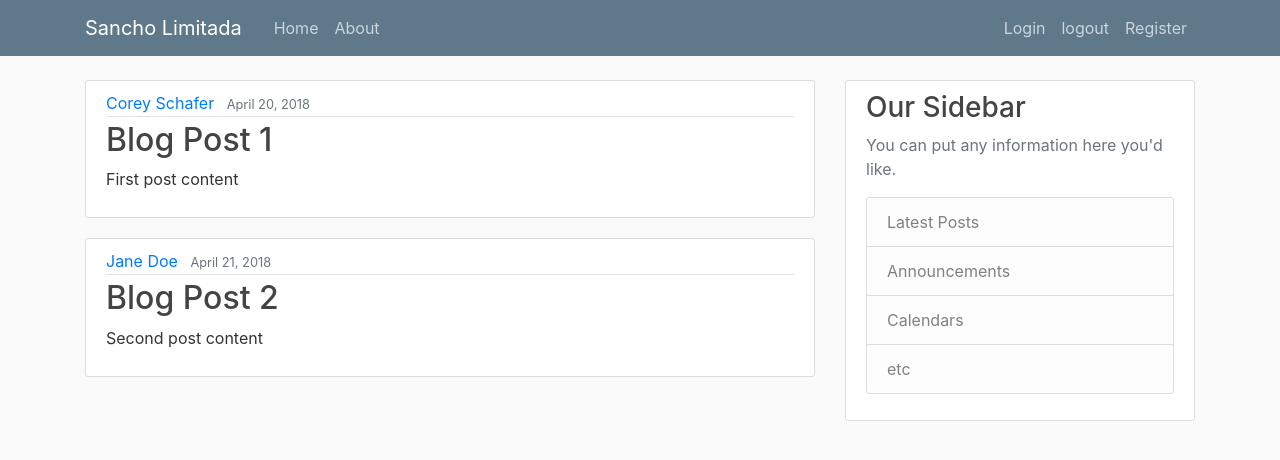
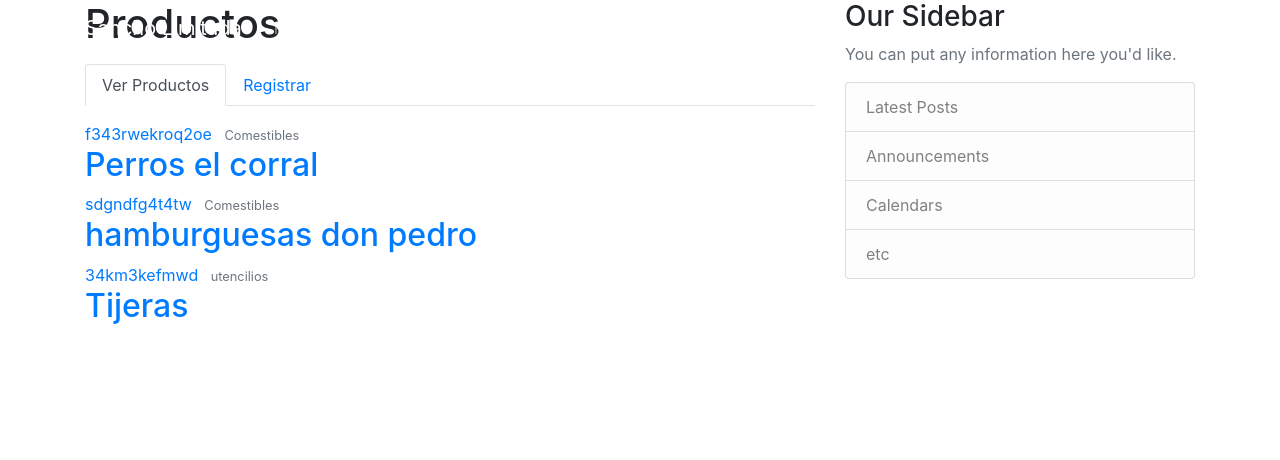
Before and after one commit to juanda2222/python_fullstack, a Flask app: page / in a window 1280 px wide. Shown: the top 460 px of the page. Run offline with Flask 2, Linux system fonts and the light colour scheme; a user stored in the database is signed in; some libraries are stand-ins or nearby versions.

Commit message:
visualizacion y registro de productos en proceso

```diff
--- a/PUNTO 1/SanchoApp/flaskRoutes.py
+++ b/PUNTO 1/SanchoApp/flaskRoutes.py
@@ -3,22 +3,34 @@ from flask import Flask, session, render_template, url_for, flash, redirect, req
 from flask_sqlalchemy import SQLAlchemy
 from flask_login import current_user, login_user, login_required, logout_user
 
-from SanchoApp.flaskForms import RegistrationForm, LoginForm
+from SanchoApp.flaskForms import RegistrationForm, LoginForm, RegisterProduct
 from SanchoApp import login_manager
 from SanchoApp.databaseModel import User
 posts = [
     {
-        'author': 'Corey Schafer',
-        'title': 'Blog Post 1',
-        'content': 'First post content',
-        'date_posted': 'April 20, 2018'
+        'nombre': 'Perros el corral',
+        'codigo': 'f343rwekroq2oe',
+        'categoria': 'Comestibles',
+        'precio': '12000',
+        'cantidad': 12,
+        'bodega': "Bodega Cali"
     },
     {
-        'author': 'Jane Doe',
-        'title': 'Blog Post 2',
-        'content': 'Second post content',
-        'date_posted': 'April 21, 2018'
-    }
+        'nombre': 'hamburguesas don pedro',
+        'codigo': 'sdgndfg4t4tw',
+        'categoria': 'Comestibles',
+        'precio': '32000',
+        'cantidad': 5,
+        'bodega': "Bodega Cali"
+    },
+    {
+        'nombre': 'Tijeras',
+        'codigo': '34km3kefmwd',
+        'categoria': 'utencilios',
+        'precio': '4000',
+        'cantidad': 50,
+        'bodega': "Bodega Medellin"
+    },
 ]
 
 @login_manager.user_loader
@@ -28,29 +40,40 @@ def load_user(user_id):
 def config_routes(app):
 
     @app.route("/")
-    @app.route("/home")
+    @app.route("/productos")
     @login_required
-    def home():
-        """
-        print(current_user.is_authenticated)
-        print(current_user.__dict__)
+    def productos():
 
-        if current_user.is_authenticated:
-            return redirect(url_for('login'))
-        """
-        return render_template('home.html', posts=posts)
+        return render_template('productos.html', title='Productos', posts=posts)
 
-    @app.route("/about")
+    @app.route("/productos/registrar")
     @login_required
-    def about():
-        return render_template('about.html', title='About')
+    def registrar_productos():
+
+        form = RegisterProduct()
+        if form.validate_on_submit():
+
+            flash(f'New product created! {str(form)}!', 'success')
+
+        return render_template('registrar_productos.html', title='Productos', form=form)
+
+
+    @app.route("/clientes")
+    @login_required
+    def clientes():
+        return render_template('clientes.html', title='Clientes')
+
+    @app.route("/facturas")
+    @login_required
+    def facturas():
+        return render_template('facturas.html', title='Facturas')
 
     @app.route("/register", methods=['GET', 'POST'])
     def register():
 
-        # go to home if logged in
+        # go to productos if logged in
         if current_user.is_authenticated:
-            return redirect(url_for('home'))
+            return redirect(url_for('productos'))
 
 
         form = RegistrationForm()
@@ -65,7 +88,7 @@ def config_routes(app):
             login_user(new_user, remember=True) # authenticate to the login manager
             flash(f'Account created for {form.username.data}!', 'success')
 
-            return redirect(url_for('home'))
+            return redirect(url_for('productos'))
 
         return render_template('register.html', title='Register', form=form)
 
@@ -74,7 +97,7 @@ def config_routes(app):
 
         # redirect to home if the user is authenticated:
         if current_user.is_authenticated:
-            return redirect(url_for('home'))
+            return redirect(url_for('productos'))
 
         form = LoginForm()
         if form.validate_on_submit():
@@ -90,7 +113,7 @@ def config_routes(app):
             else:
                 flash('You have been logged in!', 'success')
                 login_user(user_database_record, remember=form.remember.data) # pass to the authenticator the user data
-                return redirect(url_for('home'))
+                return redirect(url_for('productos'))
 
         return render_template('login.html', title='Login', form=form)
 
--- a/PUNTO 1/SanchoApp/static/main.css
+++ b/PUNTO 1/SanchoApp/static/main.css
@@ -1,80 +1,6 @@
-body {
-    background: #fafafa;
-    color: #333333;
-    margin-top: 5rem;
-  }
 
-  h1, h2, h3, h4, h5, h6 {
-    color: #444444;
-  }
 
-  .bg-steel {
-    background-color: #5f788a;
-  }
-
-  .site-header .navbar-nav .nav-link {
-    color: #cbd5db;
-  }
-
-  .site-header .navbar-nav .nav-link:hover {
-    color: #ffffff;
-  }
-
-  .site-header .navbar-nav .nav-link.active {
-    font-weight: 500;
-  }
-
-  .content-section {
-    background: #ffffff;
-    padding: 10px 20px;
-    border: 1px solid #dddddd;
-    border-radius: 3px;
-    margin-bottom: 20px;
-  }
-
-  .article-title {
-    color: #444444;
-  }
-
-  a.article-title:hover {
-    color: #428bca;
-    text-decoration: none;
-  }
-
-  .article-content {
-    white-space: pre-line;
-  }
-
-  .article-img {
-    height: 65px;
-    width: 65px;
-    margin-right: 16px;
-  }
-
-  .article-metadata {
-    padding-bottom: 1px;
-    margin-bottom: 4px;
-    border-bottom: 1px solid #e3e3e3
-  }
-
-  .article-metadata a:hover {
-    color: #333;
-    text-decoration: none;
-  }
-
-  .article-svg {
-    width: 25px;
-    height: 25px;
-    vertical-align: middle;
-  }
-
-  .account-img {
-    height: 125px;
-    width: 125px;
-    margin-right: 20px;
-    margin-bottom: 16px;
-  }
-
-  .account-heading {
-    font-size: 2.5rem;
-  }
+.test-css-selector {
+  display: block;
+  background-color: #428bca;
+}
--- a/PUNTO 1/SanchoApp/templates/about.html
+++ b/PUNTO 1/SanchoApp/templates/clientes.html
@@ -1,5 +1,5 @@
 
 {% extends "layout.html" %}
 {% block content %}
-    <h1>About Page</h1>
+    <h1 class="page-tittle">Clientes</h1>
 {% endblock content %}
--- /dev/null
+++ b/PUNTO 1/SanchoApp/templates/facturas.html
@@ -0,0 +1,5 @@
+
+{% extends "layout.html" %}
+{% block content %}
+    <h1 class="h1--page-tittle">Facturas</h1>
+{% endblock content %}
--- a/PUNTO 1/SanchoApp/templates/home.html
+++ /dev/null
@@ -1,15 +0,0 @@
-{% extends "layout.html" %}
-{% block content %}
-    {% for post in posts %}
-        <article class="media content-section">
-          <div class="media-body">
-            <div class="article-metadata">
-              <a class="mr-2" href="#">{{ post.author }}</a>
-              <small class="text-muted">{{ post.date_posted }}</small>
-            </div>
-            <h2><a class="article-title" href="#">{{ post.title }}</a></h2>
-            <p class="article-content">{{ post.content }}</p>
-          </div>
-        </article>
-    {% endfor %}
-{% endblock content %}
--- a/PUNTO 1/SanchoApp/templates/layout.html
+++ b/PUNTO 1/SanchoApp/templates/layout.html
@@ -13,9 +13,9 @@
   <link rel="stylesheet" type="text/css" href="{{ url_for('static', filename='main.css') }}">
 
   {% if title %}
-  <title>Flask Blog - {{ title }}</title>
+    <title>Sancho app - {{ title }}</title>
   {% else %}
-  <title>Flask Blog</title>
+    <title>Sancho app</title>
   {% endif %}
 </head>
 
@@ -30,8 +30,9 @@
         </button>
         <div class="collapse navbar-collapse" id="navbarToggle">
           <div class="navbar-nav mr-auto">
-            <a class="nav-item nav-link" href="{{ url_for('home') }}">Home</a>
-            <a class="nav-item nav-link" href="{{ url_for('about') }}">About</a>
+            <a class="nav-item nav-link" href="{{ url_for('productos') }}">Productos</a>
+            <a class="nav-item nav-link" href="{{ url_for('clientes') }}">Clientes</a>
+            <a class="nav-item nav-link" href="{{ url_for('facturas') }}">Facutras</a>
           </div>
           <!-- Navbar Right Side -->
           <div class="navbar-nav">
--- /dev/null
+++ b/PUNTO 1/SanchoApp/templates/productos.html
@@ -0,0 +1,29 @@
+{% extends "layout.html" %}
+{% block content %}
+
+<h1 class="mb-3">Productos</h1>
+
+<ul class="nav nav-tabs">
+  <li class="nav-item">
+    <a class="nav-link active" href="{{url_for('productos')}}">Ver Productos</a>
+  </li>
+  <li class="nav-item">
+    <a class="nav-link" href="{{url_for('registrar_productos')}}">Registrar</a>
+  </li>
+</ul>
+<div class="content-section border-top-0 pt-3">
+  {% for post in posts %}
+    <article class="media content-section ">
+      <div class="media-body">
+        <div class="article-metadata">
+          <a class="mr-2" href="#">{{ post.codigo }}</a>
+          <small class="text-muted">{{ post.categoria }}</small>
+        </div>
+        <h2><a class="article-title" href="#">{{ post.nombre }}</a></h2>
+      </div>
+    </article>
+  {% endfor %}
+</div>
+
+
+{% endblock content %}
```
Also changed, not shown: PUNTO 1/SanchoApp/flaskForms.py (+13 -1 lines), PUNTO 1/SanchoApp/templates/registrar_productos.html (added, +96 -0 lines).
